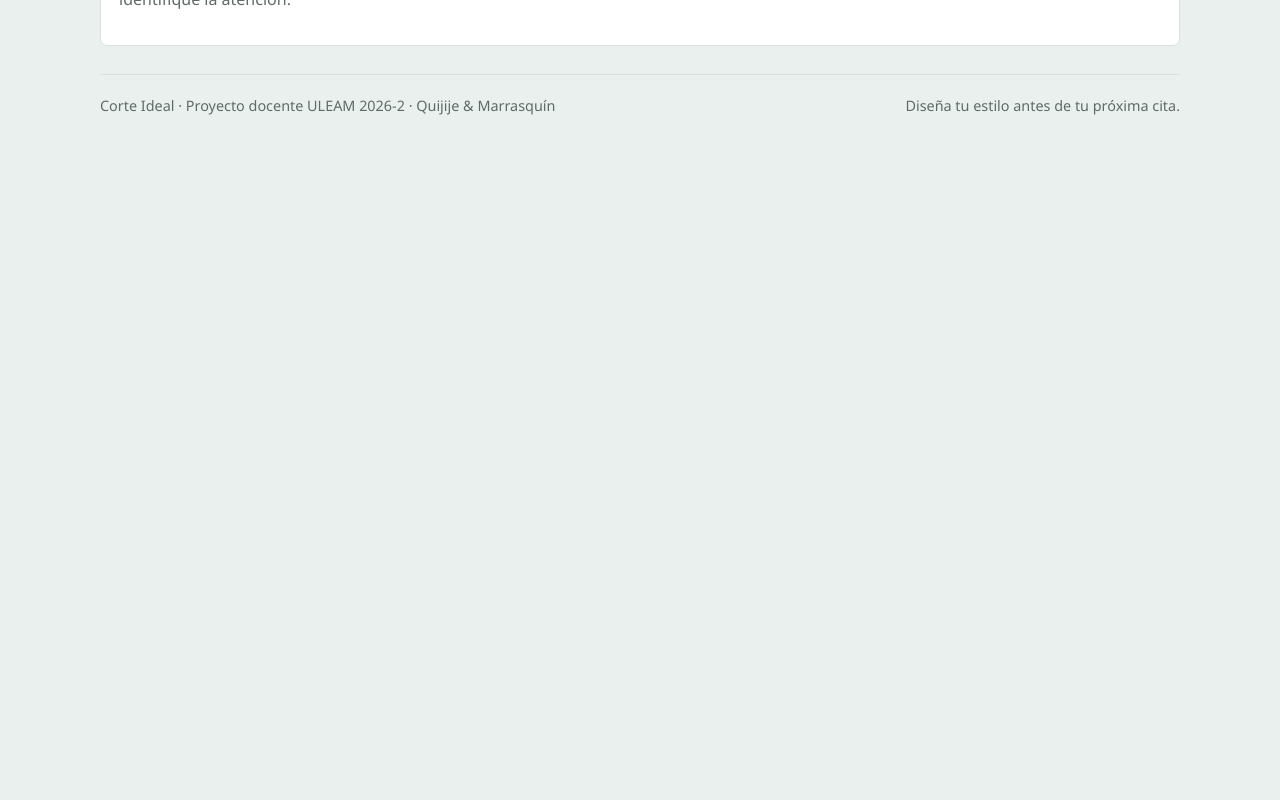
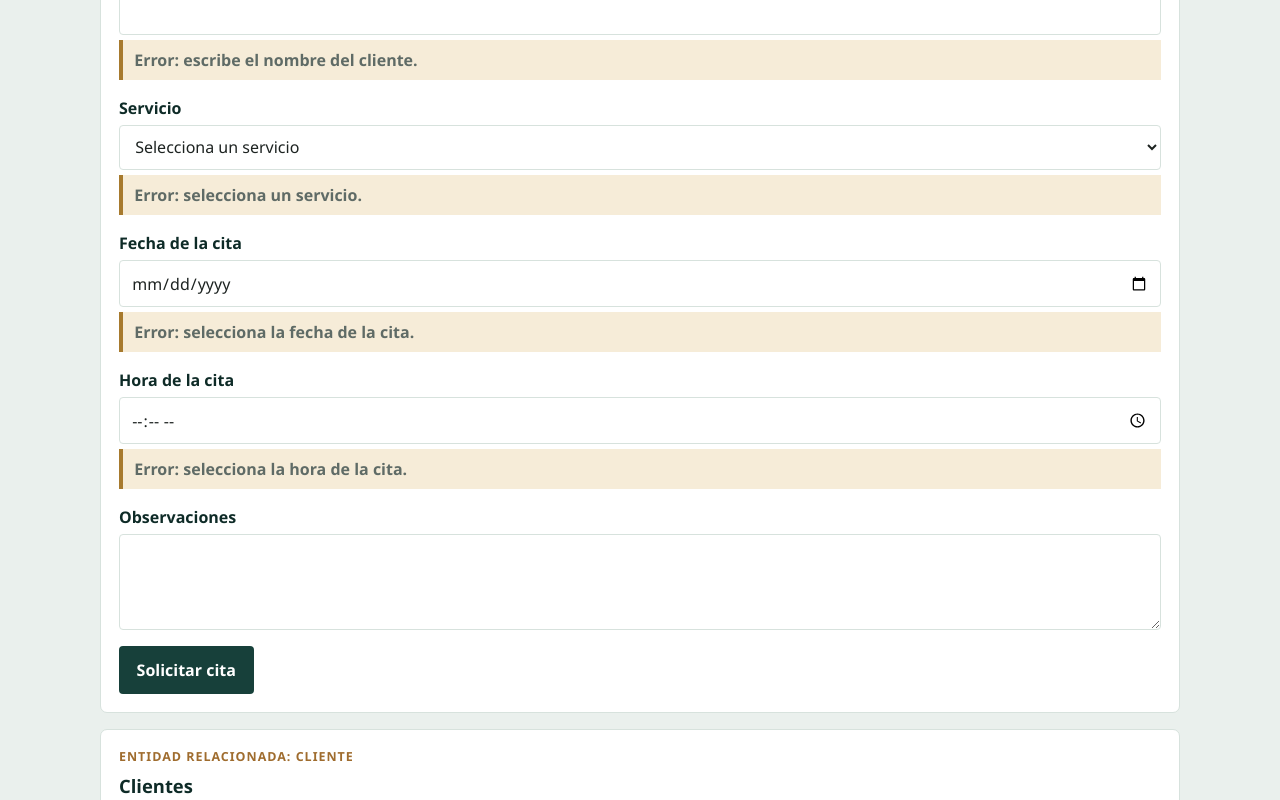
Before and after one commit to uleam-web-2026-2/webIB-Quijije-Marrasquin, a Svelte app: page / in a window 1280 px wide. Shown: the part 840-1640 px from the top of the page. Before the commit the page ends 992 px from the top, so only its background shows below. Built offline with nearby package versions, Linux system fonts and the light colour scheme.

Commit message:
S4: formulario auditado
IA: GitHub Copilot — apoyo en formulario, accesibilidad y documentación

```diff
--- a/index.html
+++ b/index.html
@@ -1,10 +1,10 @@
 <!doctype html>
-<html lang="en">
+<html lang="es">
   <head>
     <meta charset="UTF-8" />
     <link rel="icon" type="image/svg+xml" href="/favicon.svg" />
     <meta name="viewport" content="width=device-width, initial-scale=1.0" />
-    <title>mi-producto</title>
+    <title>Corte Ideal</title>
   </head>
   <body>
     <div id="app"></div>
--- a/src/App.svelte
+++ b/src/App.svelte
@@ -1,3 +1,7 @@
+<script lang="ts">
+  import Formulario from './Formulario.svelte';
+</script>
+
 <div class="lamina">
   <header class="cabecera">
     <div class="marca">
@@ -80,6 +84,8 @@
       </div>
     </section>
 
+    <Formulario />
+
     <section id="clientes" class="tarjeta" aria-labelledby="titulo-clientes">
       <p class="etiqueta">ENTIDAD RELACIONADA: CLIENTE</p>
       <h2 id="titulo-clientes">Clientes</h2>
--- /dev/null
+++ b/src/Formulario.svelte
@@ -0,0 +1,50 @@
+<section class="tarjeta formulario-cita" aria-labelledby="titulo-formulario-cita">
+  <p class="etiqueta">NUEVA CITA</p>
+  <h2 id="titulo-formulario-cita">Solicitar una cita</h2>
+
+  <form action="#" method="post">
+    <div class="campo-formulario">
+      <label for="nombre-cliente">Nombre del cliente</label>
+      <input id="nombre-cliente" name="nombre" type="text" required aria-invalid="true" aria-describedby="error-nombre-cliente" />
+      <p id="error-nombre-cliente" class="mensaje-error">
+        Error: escribe el nombre del cliente.
+      </p>
+    </div>
+
+    <div class="campo-formulario">
+      <label for="servicio-cita">Servicio</label>
+      <select id="servicio-cita" name="servicio" required aria-invalid="true" aria-describedby="error-servicio-cita">
+        <option value="">Selecciona un servicio</option>
+        <option value="corte">Corte</option>
+        <option value="barba">Arreglo de barba</option>
+        <option value="corte-barba">Corte y barba</option>
+      </select>
+      <p id="error-servicio-cita" class="mensaje-error">
+        Error: selecciona un servicio.
+      </p>
+    </div>
+
+    <div class="campo-formulario">
+      <label for="fecha-cita">Fecha de la cita</label>
+      <input id="fecha-cita" name="fecha" type="date" required aria-invalid="true" aria-describedby="error-fecha-cita" />
+      <p id="error-fecha-cita" class="mensaje-error">
+        Error: selecciona la fecha de la cita.
+      </p>
+    </div>
+
+    <div class="campo-formulario">
+      <label for="hora-cita">Hora de la cita</label>
+      <input id="hora-cita" name="hora" type="time" required aria-invalid="true" aria-describedby="error-hora-cita" />
+      <p id="error-hora-cita" class="mensaje-error">
+        Error: selecciona la hora de la cita.
+      </p>
+    </div>
+
+    <div class="campo-formulario">
+      <label for="observaciones-cita">Observaciones</label>
+      <textarea id="observaciones-cita" name="observaciones" rows="3"></textarea>
+    </div>
+
+    <button type="submit">Solicitar cita</button>
+  </form>
+</section>
--- a/src/app.css
+++ b/src/app.css
@@ -111,7 +111,7 @@ select {
   padding: 0.7rem 1.1rem;
   border-radius: 5px;
   background: var(--laton);
-  color: var(--verde-hondo);
+  color: #071c19;
   font-weight: 700;
   text-align: center;
   text-decoration: none;
@@ -133,6 +133,13 @@ select {
   font-size: 0.78rem;
   font-weight: 800;
   letter-spacing: 0.08em;
+}
+
+.portada .etiqueta,
+#citas .etiqueta,
+#clientes .etiqueta,
+section.formulario-cita .etiqueta {
+  color: #9f6c2e;
 }
 
 .portada h1 {
@@ -163,6 +170,63 @@ select {
 
 .tarjeta p:not(.etiqueta) {
   color: var(--gris);
+}
+
+.formulario-cita form {
+  display: grid;
+  gap: 16px;
+}
+
+.campo-formulario {
+  display: grid;
+  gap: 5px;
+}
+
+.mensaje-error {
+  margin: 0;
+  padding: 0.5rem 0.7rem;
+  border-left: 4px solid var(--laton);
+  background: var(--laton-claro);
+  color: var(--verde-hondo);
+  font-weight: 700;
+}
+
+.campo-formulario label {
+  color: var(--verde-hondo);
+  font-weight: 700;
+}
+
+.campo-formulario input,
+.campo-formulario select,
+.campo-formulario textarea {
+  width: 100%;
+  min-height: 44px;
+  padding: 0.6rem 0.7rem;
+  border: 1px solid var(--borde);
+  border-radius: 4px;
+  background: var(--papel);
+  font: inherit;
+}
+
+.campo-formulario textarea {
+  min-height: 6rem;
+  resize: vertical;
+}
+
+.formulario-cita button[type="submit"] {
+  min-height: 48px;
+  justify-self: start;
+  padding: 0.7rem 1.1rem;
+  border: 0;
+  border-radius: 4px;
+  background: var(--verde-azulejo);
+  color: var(--papel);
+  font-weight: 700;
+  cursor: pointer;
+}
+
+.formulario-cita button[type="submit"]:hover {
+  background: var(--verde-hondo);
 }
 
 .cabecera-seccion {
```
Also changed, not shown: 2 other files (tests, documents, lock files or other folders).
